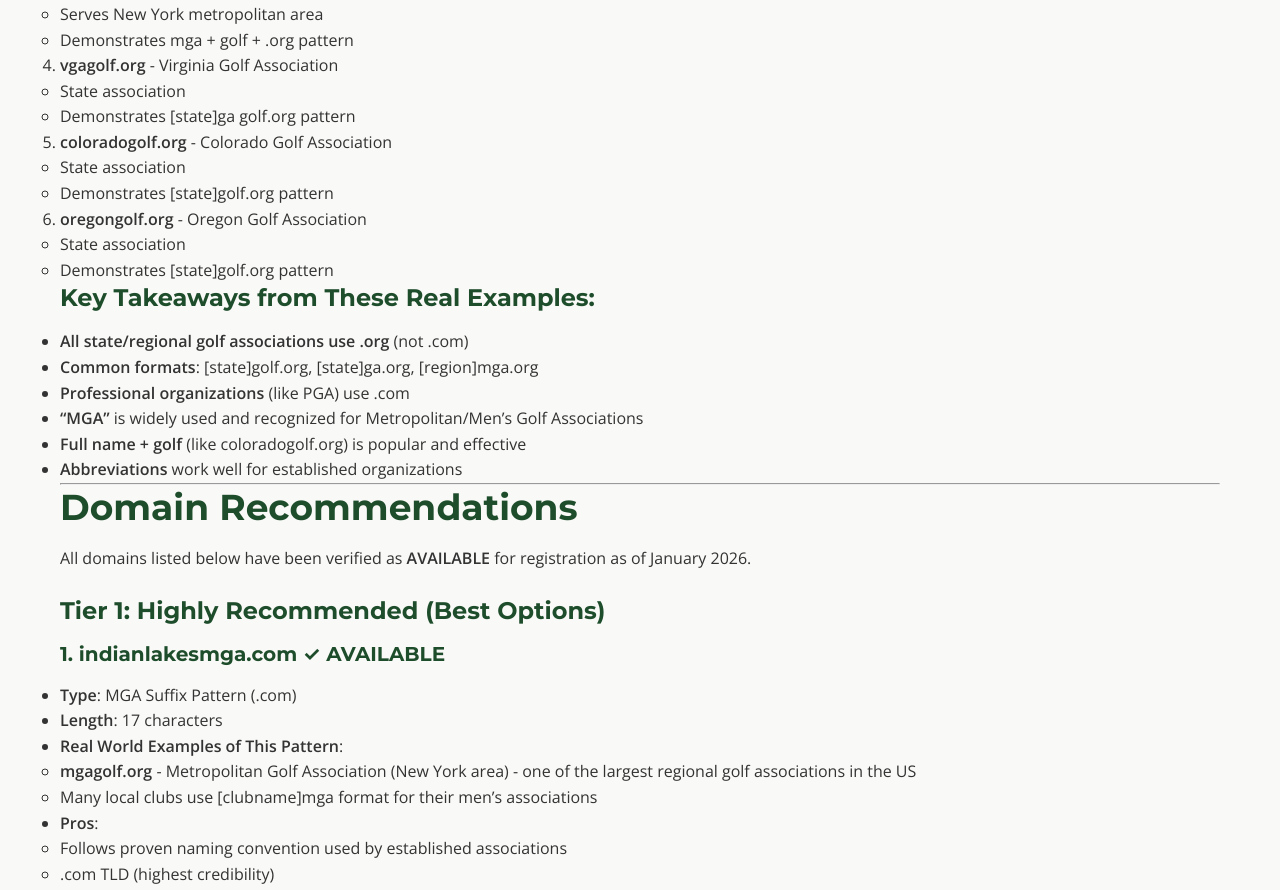
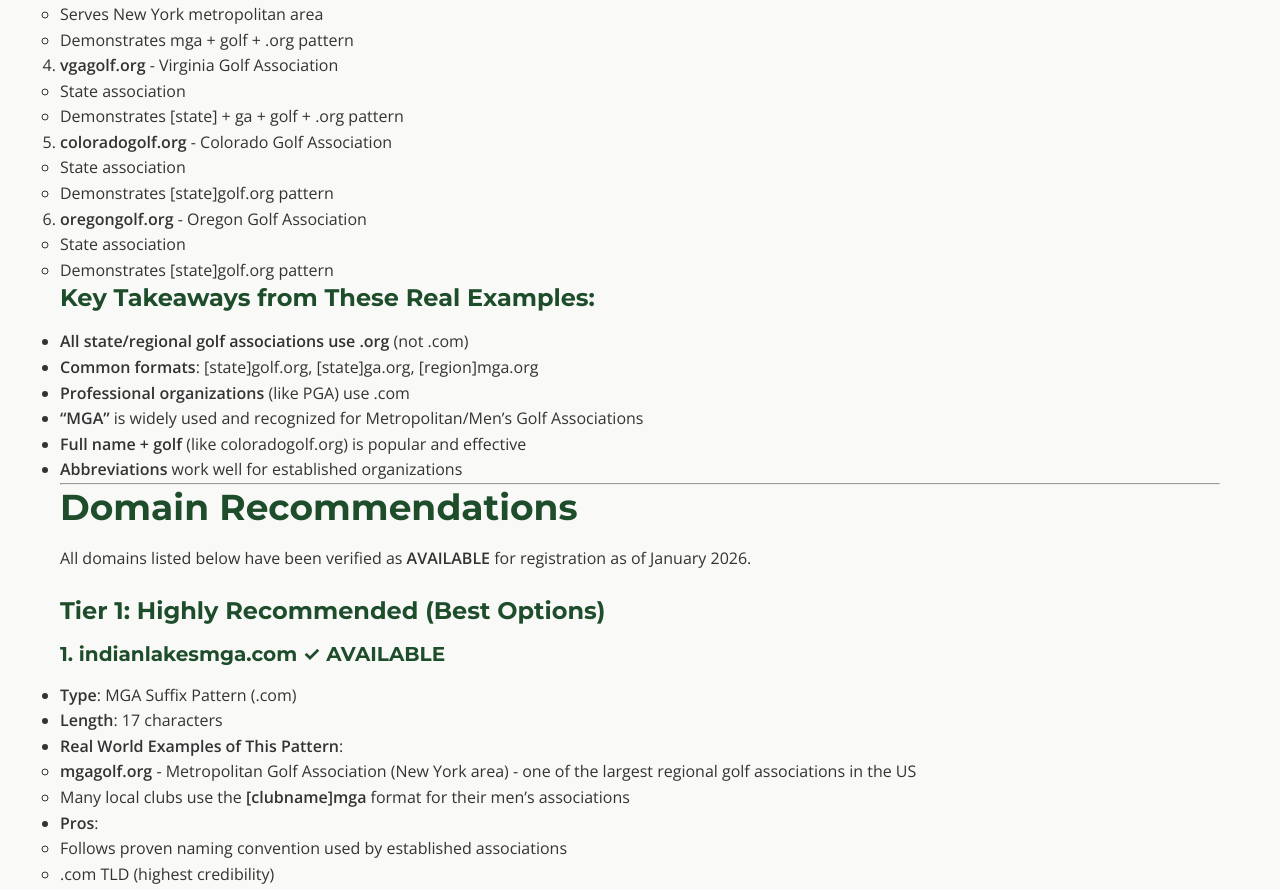
Before and after one commit to lslatz/mens-golf-assoc-website, a Jekyll site: the page built from DOMAIN_RECOMMENDATIONS.md, in a window 1280 px wide and 1400 px high, scrolled down 3302 px. Shown: the part 155-1045 px from the top of the window. Built offline with Jekyll 4.4.1, drawn with Linux system fonts in a browser that asks for light colours; our own code applies the rules of GitHub Pages for plain Markdown files.

Commit message:
Polish formatting and pattern descriptions for clarity
Co-authored-by: lslatz <68198732+lslatz@users.noreply.github.com>

```diff
--- a/DOMAIN_RECOMMENDATIONS.md
+++ b/DOMAIN_RECOMMENDATIONS.md
@@ -130,7 +130,7 @@ Below is a comprehensive list of **verified, working golf association websites**
 
 7. **vgagolf.org** - Virginia Golf Association
    - State association
-   - Demonstrates [state]ga golf.org pattern
+   - Demonstrates [state] + ga + golf + .org pattern
 
 8. **coloradogolf.org** - Colorado Golf Association
    - State association
@@ -161,7 +161,7 @@ All domains listed below have been verified as **AVAILABLE** for registration as
 - **Length**: 17 characters
 - **Real World Examples of This Pattern**:
   - **mgagolf.org** - Metropolitan Golf Association (New York area) - one of the largest regional golf associations in the US
-  - Many local clubs use [clubname]mga format for their men's associations
+  - Many local clubs use the **[clubname]mga** format for their men's associations
 - **Pros**:
   - Follows proven naming convention used by established associations
   - .com TLD (highest credibility)
```
